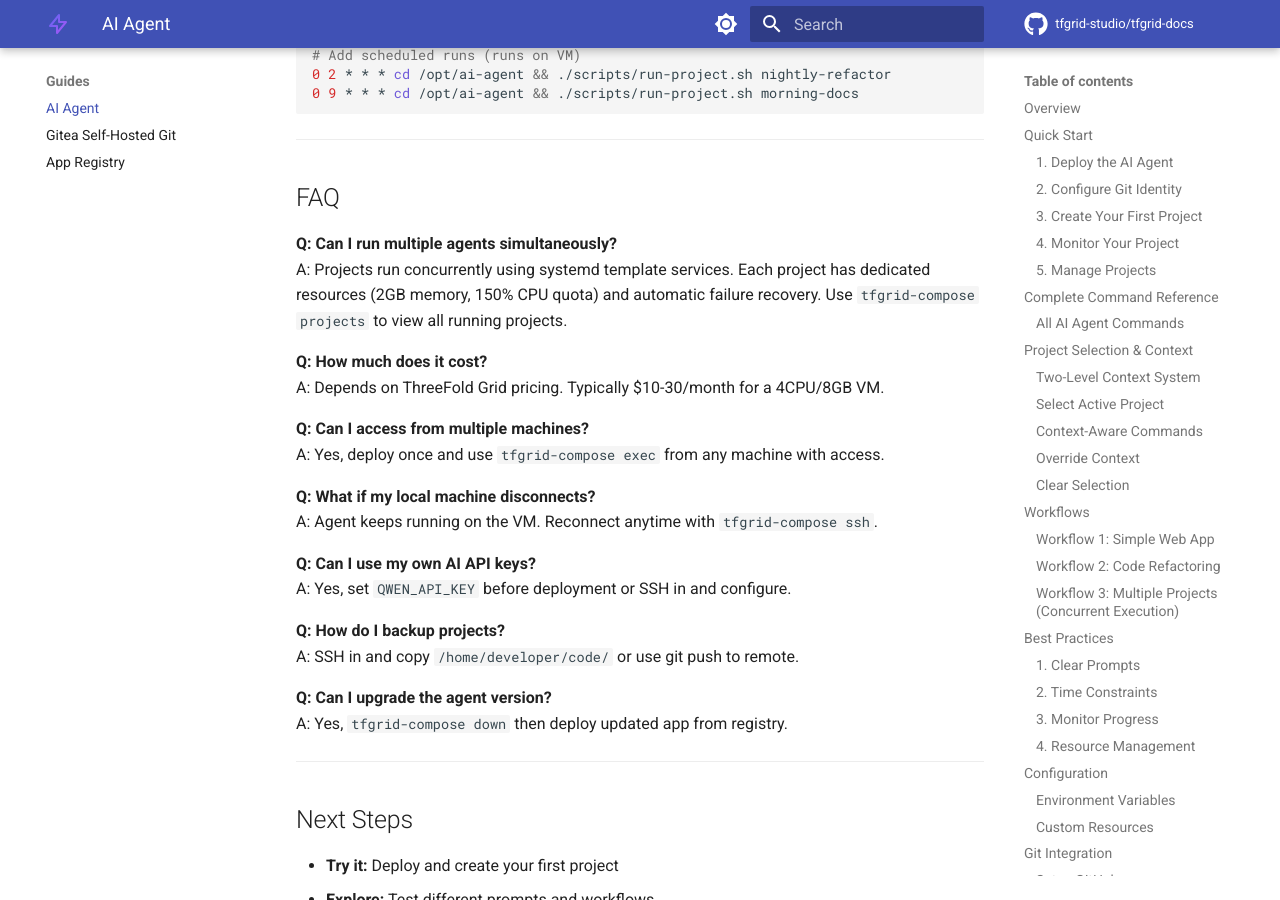
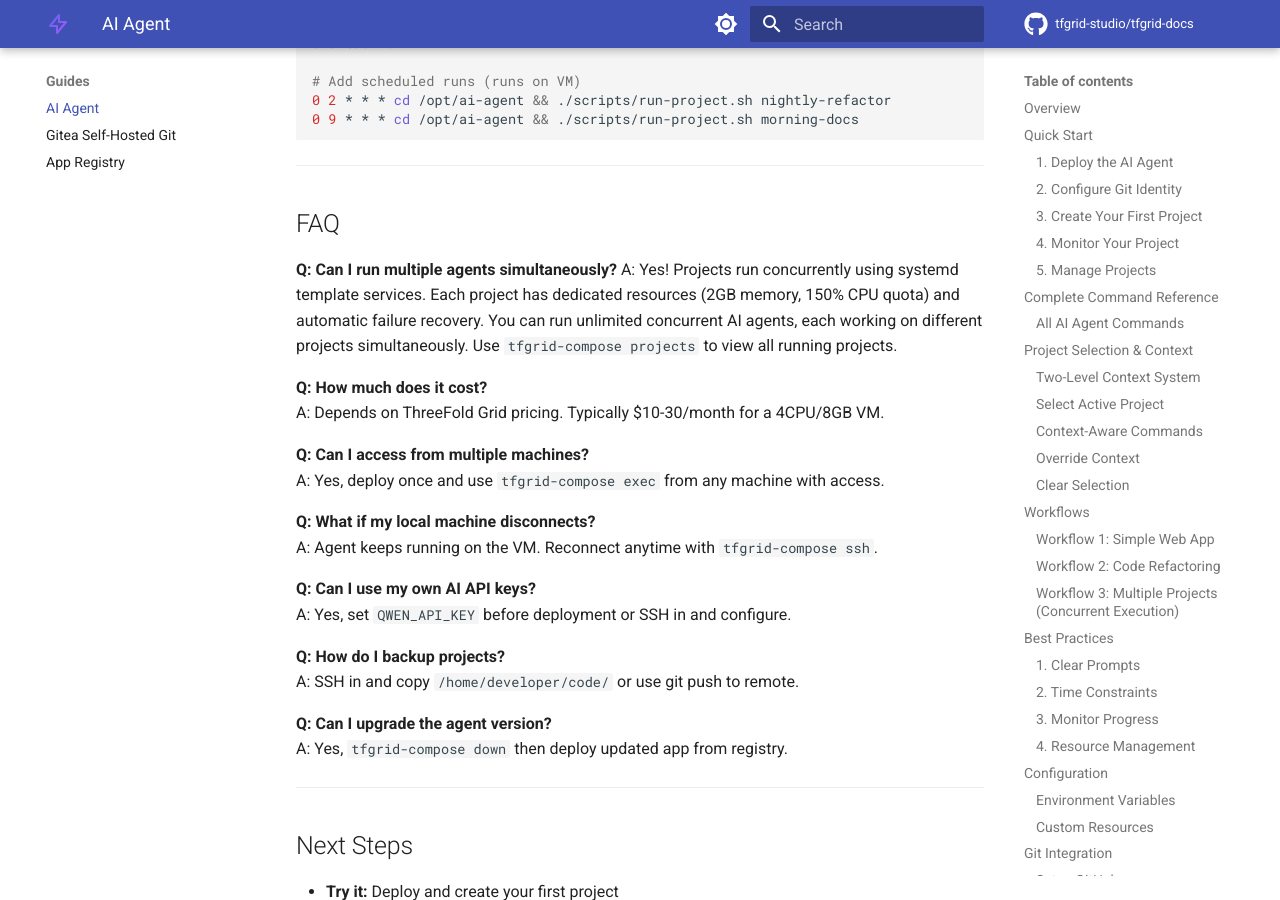
Before and after one commit to tfgrid-studio/tfgrid-docs, an MkDocs documentation site: the page built from docs/guides/ai-agent.md, in a window 1280 px wide and 900 px high, scrolled down 15491 px. Built offline with MkDocs 1.6.1 and Material for MkDocs 9.7.7, drawn with Linux system fonts in a browser that asks for light colours; comment, search, counter and statistics services are not loaded; the version menu is left out; some of the changed text lies outside the part shown.

Commit message:
docs: Update AI agent guide with version corrections and parallel execution details

````diff
--- a/docs/guides/ai-agent.md
+++ b/docs/guides/ai-agent.md
@@ -365,7 +365,7 @@
 tfgrid-compose stopall
 ```
 
-Projects execute in parallel using systemd template services (`tfgrid-ai-project@{name}.service`). Each project runs in an isolated service instance with dedicated resource limits and automatic failure recovery.
+**New Feature:** Projects execute in parallel using systemd template services (`tfgrid-ai-project@{name}.service`). Each project runs in an isolated service instance with dedicated resource limits (2GB memory, 150% CPU quota) and automatic failure recovery. You can now run unlimited concurrent AI agents simultaneously.
 
 ---
 
@@ -747,7 +747,7 @@
 ## FAQ
 
 **Q: Can I run multiple agents simultaneously?**
-A: Projects run concurrently using systemd template services. Each project has dedicated resources (2GB memory, 150% CPU quota) and automatic failure recovery. Use `tfgrid-compose projects` to view all running projects.
+A: Yes! Projects run concurrently using systemd template services. Each project has dedicated resources (2GB memory, 150% CPU quota) and automatic failure recovery. You can run unlimited concurrent AI agents, each working on different projects simultaneously. Use `tfgrid-compose projects` to view all running projects.
 
 **Q: How much does it cost?**
 A: Depends on ThreeFold Grid pricing. Typically $10-30/month for a 4CPU/8GB VM.
````
Also changed, not shown: other parts of docs/guides/ai-agent.md (+2 -2 lines).
